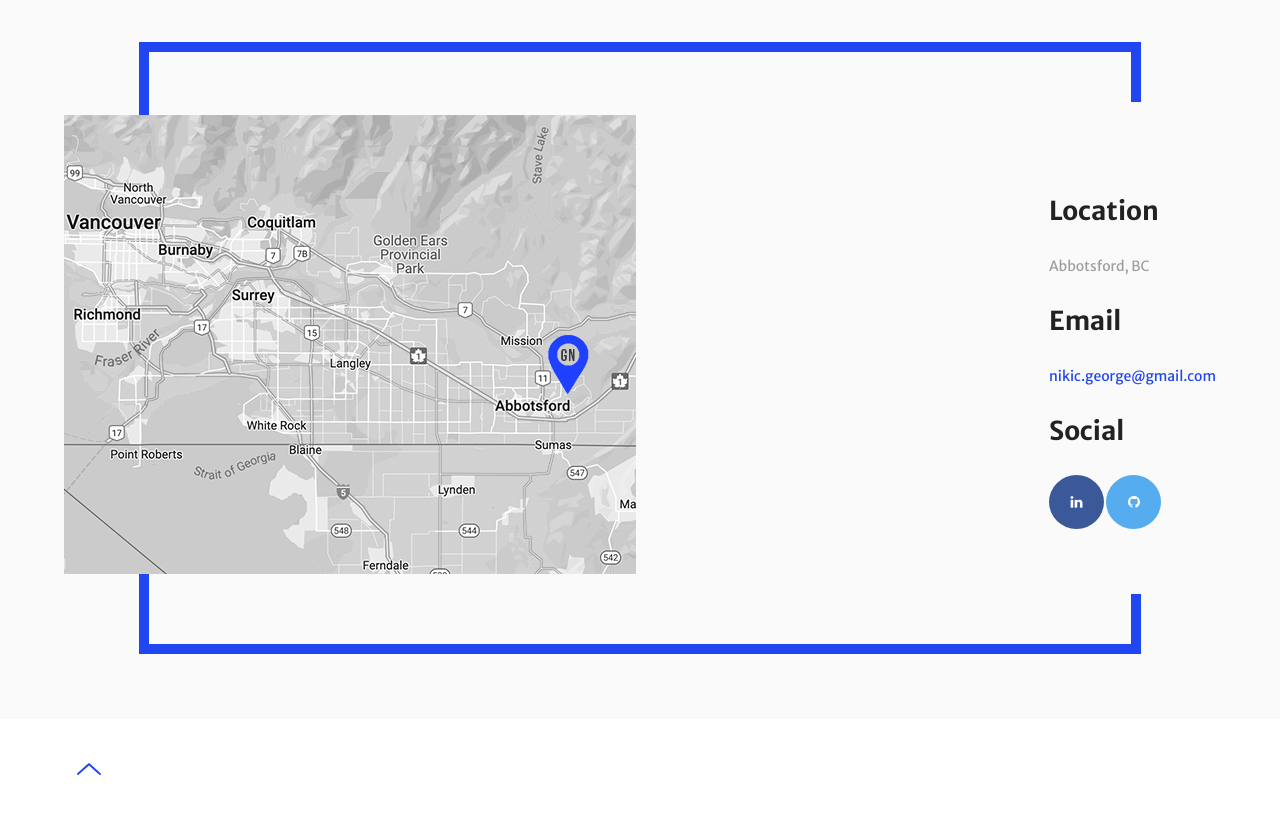
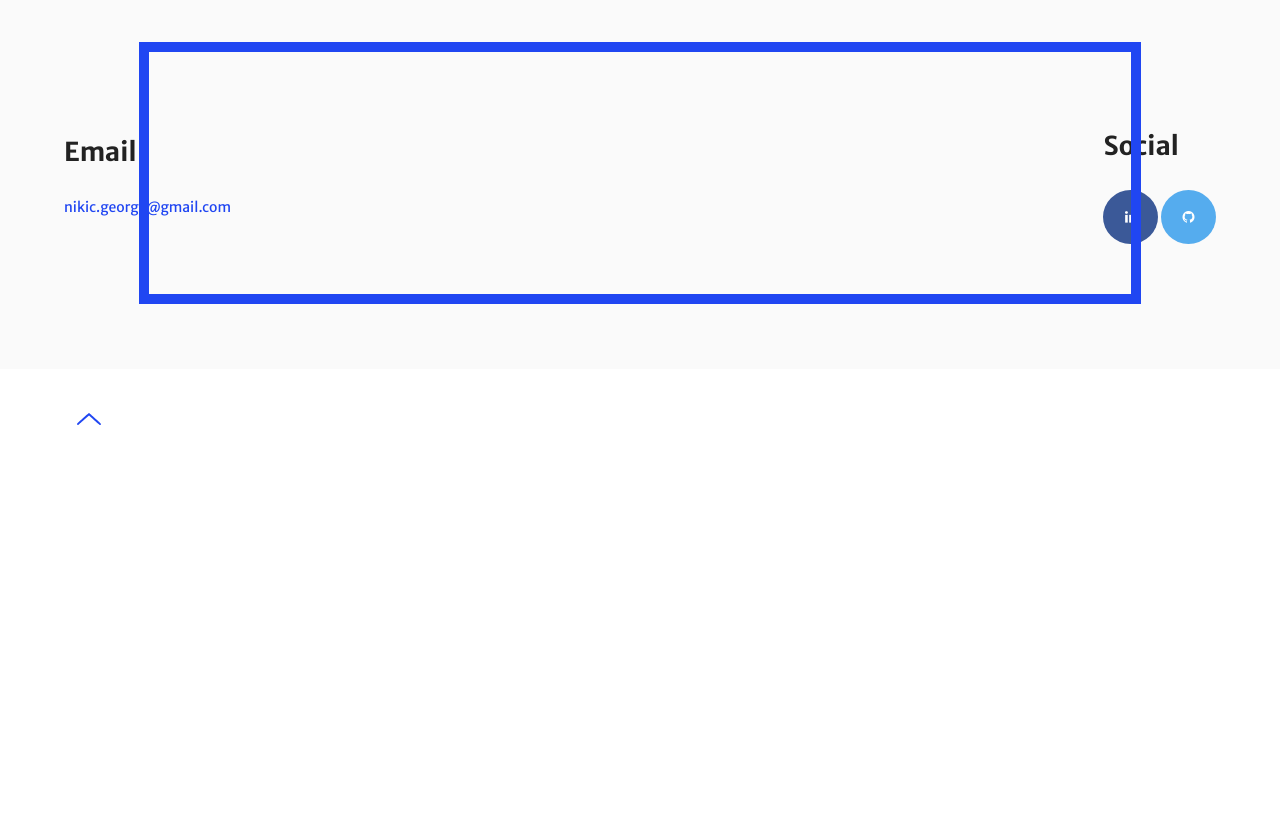
Before and after one commit to SchemaNerd/GeorgeNikic.github.io, a plain HTML site: page index.html in a window 1280 px wide. Shown: the part 3403-4216 px from the top of the page. After the commit the page ends 3872 px from the top, so only its background shows below. Drawn offline with nearby package versions, Linux system fonts and the light colour scheme.

Commit message:
Update index.html

```diff
--- a/index.html
+++ b/index.html
@@ -219,14 +219,6 @@
 		<section id="contact" class="contact">
 			<h2 class="contact__heading title">Contact Me</h2>
 			<div class="contact__wrapper wrapper--large">
-				<div class="contact__visual">
-					<img src="assets/img/contact-visual.jpg" alt="George Nikic's location">
-				</div>
-				<section class="split contact">
-					<section class="alt">
-						<h3>Location</h3>
-						<p>Abbotsford, BC</p>
-					</section>
 					<section>
 						<h3>Email</h3>
 						<p><a href="mailto:nikic.george@gmail.com">nikic.george@gmail.com</a></p>
```
